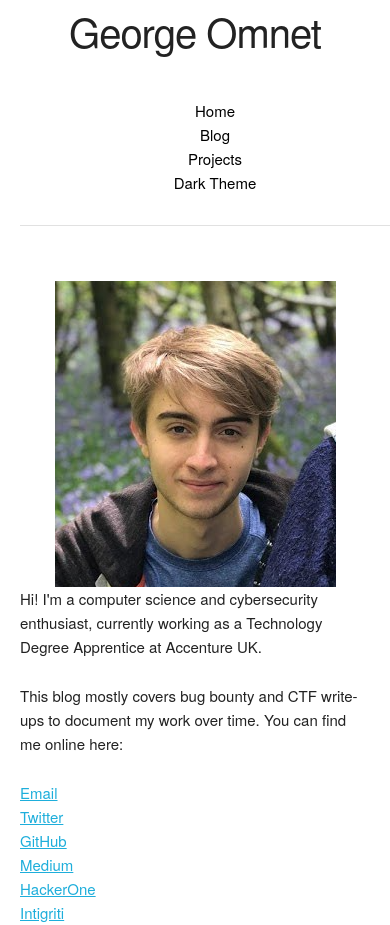
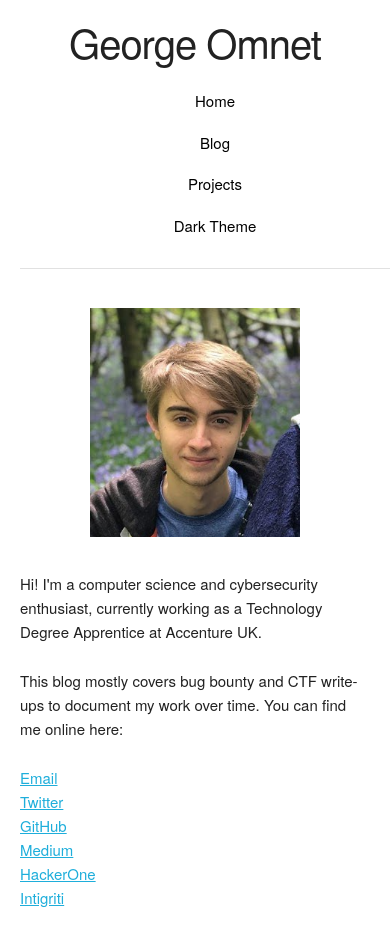
Before and after one commit to Ge0rg3/georgeom.net, a PHP site: page /index.php in a window 390 px wide. Run offline with PHP 8.4, Linux system fonts and the light colour scheme.

Commit message:
Mobile friendly site! <3

```diff
--- a/includes/header.php
+++ b/includes/header.php
@@ -23,6 +23,7 @@
         <link rel="stylesheet" href="assets/third-parties/skeleton.css">
         <link rel="stylesheet" href="assets/third-parties/dark-skeleton.css">
         <link rel="stylesheet" href="assets/style.css">
+        <meta name="viewport" content="width=device-width, initial-scale=1, maximum-scale=1">
         <meta name="google-site-verification" content="7GT6boD82vaGq30OJUVrLAufphRmk5bGQjGkPzg8H6c" />
         <!-- Global site tag (gtag.js) - Google Analytics -->
         <script async src="https://www.googletagmanager.com/gtag/js?id=G-QLW6MQ2S6Z"></script>
--- a/public_html/assets/script.js
+++ b/public_html/assets/script.js
@@ -45,6 +45,11 @@ const container = document.getElementById("page-contianer");
 
 // Resize navbar on page scroll
 function handleResize() {
+    // Not on mobile
+    if (screen.width < 450) {
+        navbar.style.width = "";
+        return
+    }
     // Vars needed for navbar docking
     navbarOffset = navbar.offsetTop;
     navHeight = navbar.offsetHeight;
@@ -58,6 +63,7 @@ window.onresize = handleResize;
 
 // Triggers on all scrolls
 function handleScroll() {
+    if (screen.width < 450) return; // Not on mobile
     if (window.pageYOffset > navbarOffset) {
         navbar.classList.add("sticky");
         spacer.style.height = navHeight + "px";
--- a/public_html/assets/style.css
+++ b/public_html/assets/style.css
@@ -20,6 +20,12 @@ body {
     padding-top: 2%;
     padding-bottom: 1%;
 }
+@media (max-width: 449px) {
+ #header h1 {
+    padding-top: 3%;
+    margin-bottom: 0;
+ }
+}
 
 /* Navbar and links */
 #navbar a {
@@ -38,6 +44,15 @@ body {
     color: black;
     padding-top: 2rem;
     padding-bottom: 2rem;
+}
+@media (max-width: 449px) {
+    #navbar-container div:not(:last-of-type) {
+        display: inline-block;
+        margin-bottom: 5%;
+    }
+    #navbar hr {
+        margin-bottom: 5%;
+    }
 }
 
 /* Default spacer height, set dynamically by JS later */
@@ -59,6 +74,12 @@ body {
     margin-left: auto;
     margin-right: auto;
 }
+@media (max-width: 449px) {
+    .center-image {
+        width: 60%;
+        margin-bottom: 10%;
+    }
+}
 
 /* Avoid excess spacing in social media links */
 .socials p {
--- a/public_html/assets/third-parties/skeleton.css
+++ b/public_html/assets/third-parties/skeleton.css
@@ -45,7 +45,8 @@
 @media (min-width: 400px) {
   .container {
     width: 85%;
-    padding: 0; }
+    padding: 0;
+  }
 }
 
 /* For devices larger than 550px */
```
